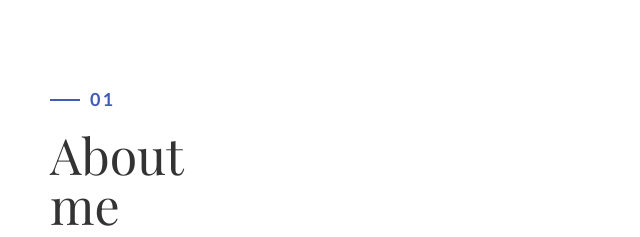
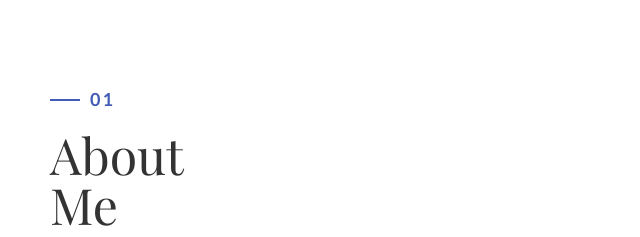
Before and after one commit to NTG841013/Nhlanhla-Khumalo-s-Resume, a plain HTML site: page index.html in a window 1280 px wide. Shown: the part 820-1057 px from the top of the page, 35-675 px from the left. Drawn offline with nearby package versions, Linux system fonts and the light colour scheme; files whose address does not match are found by name; a web font is replaced by a local one.

Commit message:
Update index.html

```diff
--- a/index.html
+++ b/index.html
@@ -65,7 +65,7 @@
         <div class="container">
             <div class="col-md-6" data-aos="fade-up">
                 <h4>01</h4>
-                <h1 class="size-50">About <br /> me</h1>
+                <h1 class="size-50">About <br /> Me</h1>
                 <div class="h-50"></div>
                 <p>Hello! I am Nhlanhla Khumalo, Currently studying Full Stack Web Development. I am a python enthusiast, a guy obsessed by anthing code related. I am currently looking to do some freelance work..</p>
                 <p>I have completed a bootcamp in data science, and am currently building some personal projects to increase my experience in that field as well. I am guy that loves a challenge and always reading and building personal projects.</p>
```
